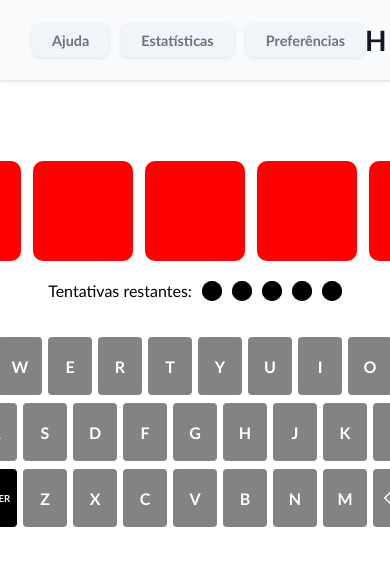
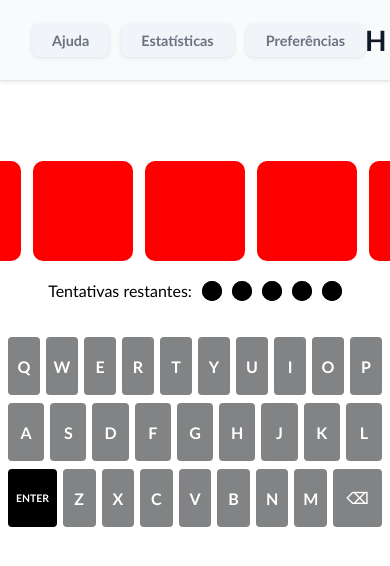
Before and after one commit to guizarolho/vue-hangman, a Vue app: page / in a window 390 px wide. Shown: the top 566 px of the page. Built offline with nearby package versions, Linux system fonts and the light colour scheme; the HTML template or start-up script is replaced by a standard one.

Commit message:
keyboard responsive

```diff
--- a/src/components/GameKeyboard.vue
+++ b/src/components/GameKeyboard.vue
@@ -117,17 +117,23 @@ onUnmounted(() => {
   flex-direction: column;
   gap: 0.5rem;
   align-items: center;
-  width: 100vw;
+  width: 100%;
+  max-width: 31.25;
+  margin: 1rem auto 0 auto;
+  padding: 0 0.5rem;
   margin-top: 1rem;
 }
 
 .keyboard__row {
   display: flex;
   gap: 0.375rem;
+  width: 100%;
+  justify-content: center;
 }
 
 .keyboard__row > button {
-  width: 2.75rem;
+  flex: 1;
+  max-width: 2.75rem;
   height: 3.625rem;
 
   border: none;
@@ -146,8 +152,14 @@ onUnmounted(() => {
     transform 0.1s ease;
 }
 
+.keyboard__row > button.keyboard__enter,
+.keyboard__row > button.keyboard__clear {
+  flex: 1.5;
+  max-width: 3.5rem;
+}
+
 .keyboard__row > button.keyboard__enter {
-  font-size: 0.6rem;
+  font-size: 0.65rem;
   background-color: var(--color-black);
 }
 
```
